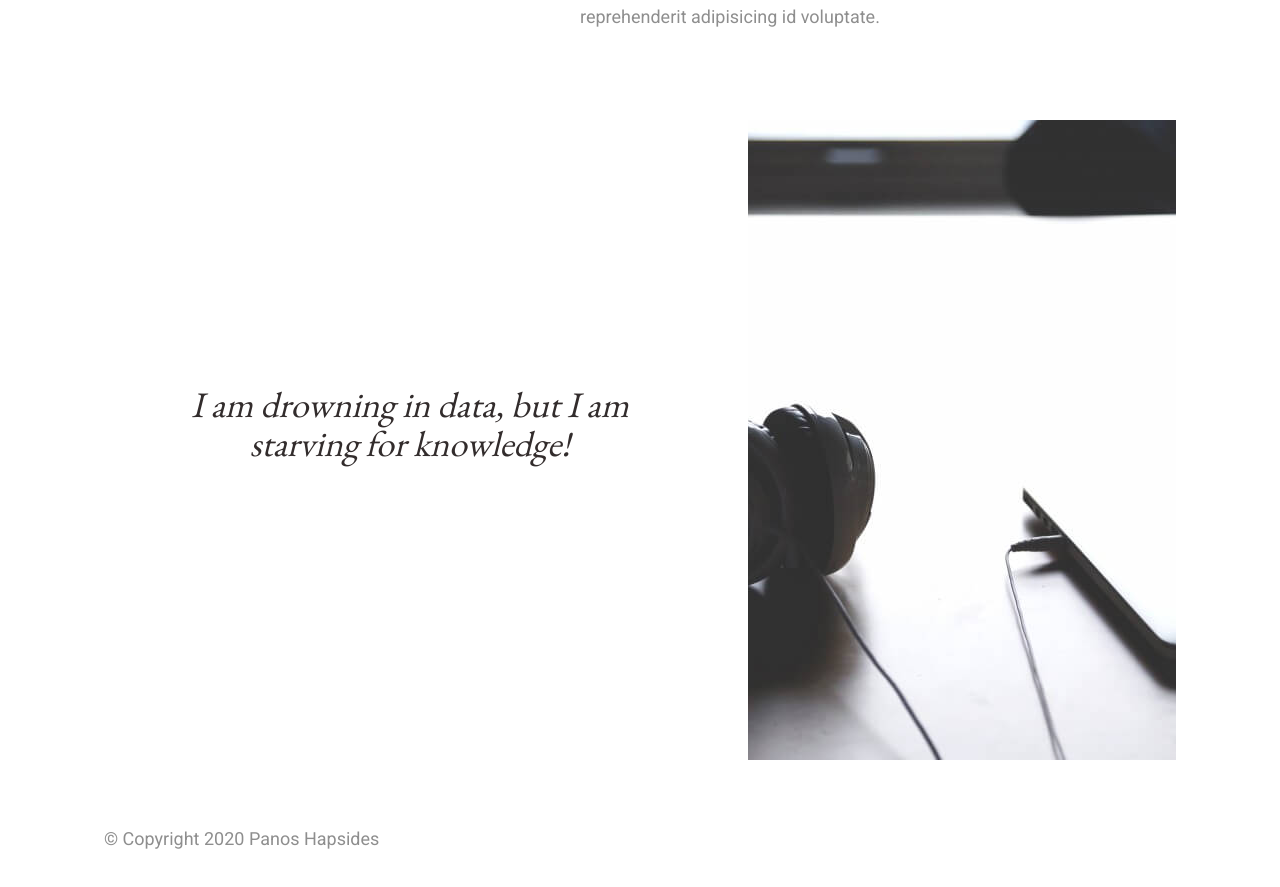
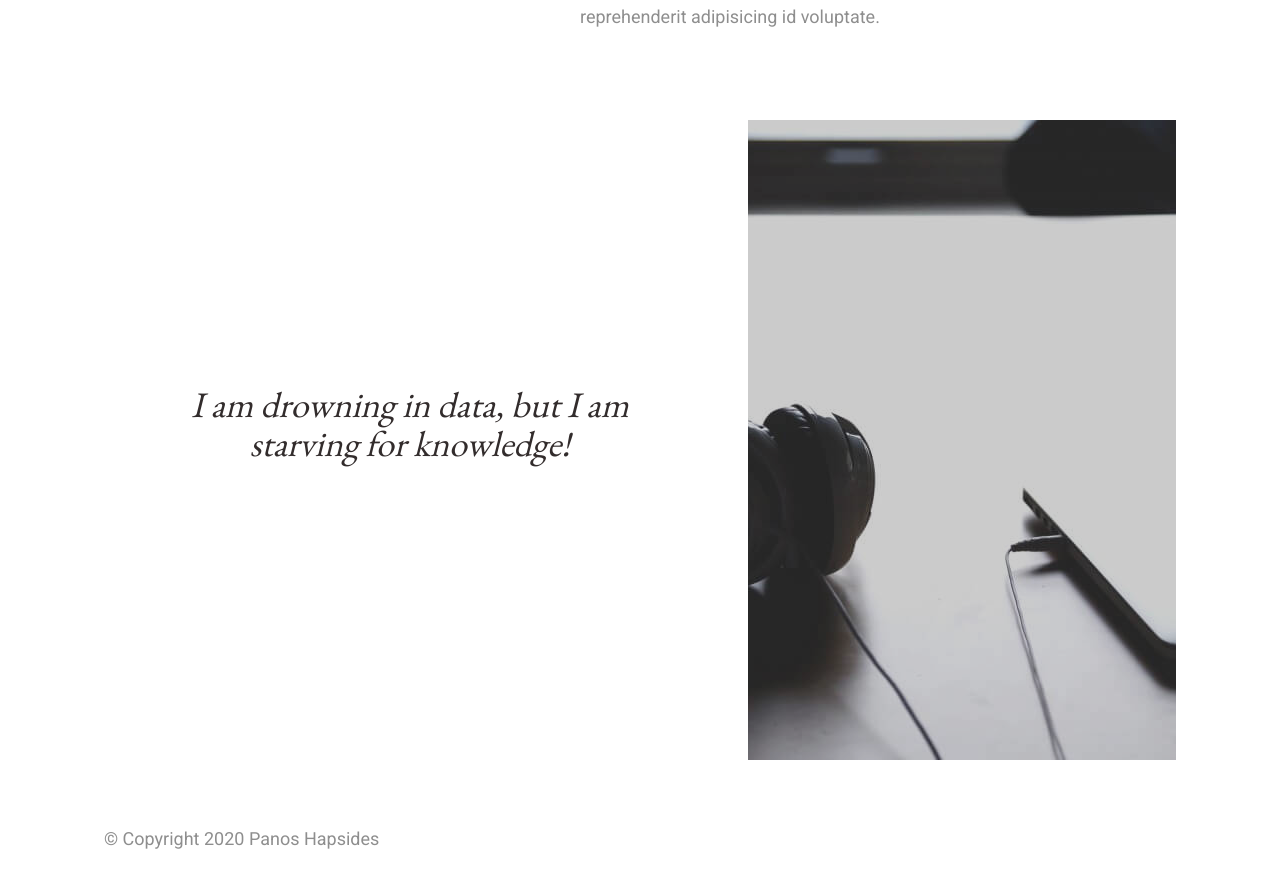
Before and after one commit to phapsides/portfolio, a React (Create React App) app: page / in a window 1280 px wide. Shown: the part 687-1574 px from the top of the page. Built offline with nearby package versions, Linux system fonts and the light colour scheme.

Commit message:
Adjust image brightness

```diff
--- a/src/Image/Image.scss
+++ b/src/Image/Image.scss
@@ -3,4 +3,5 @@ img {
     width: 100%;
     height: 100%;
     object-fit: cover;
+    filter: brightness(80%);
 }
```
